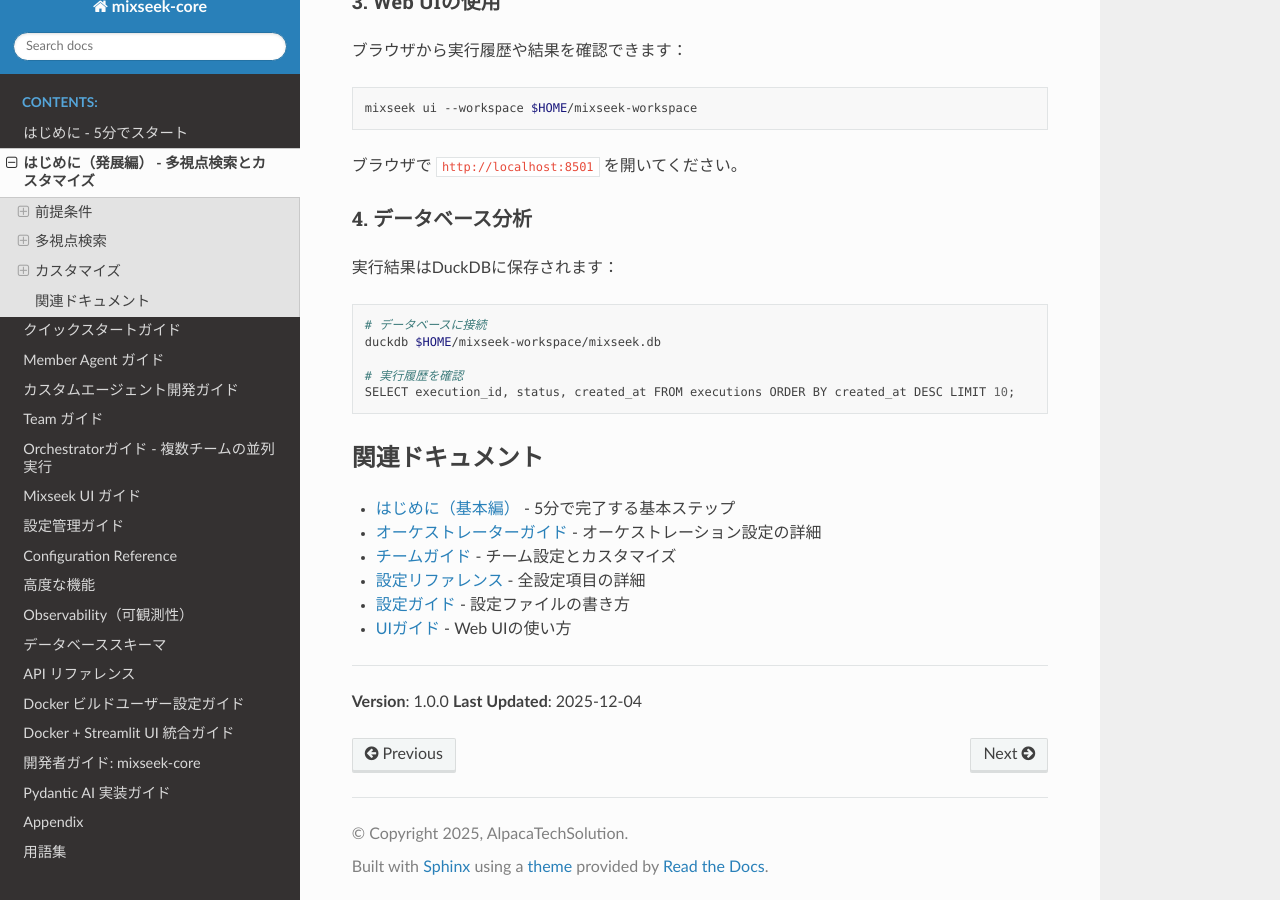
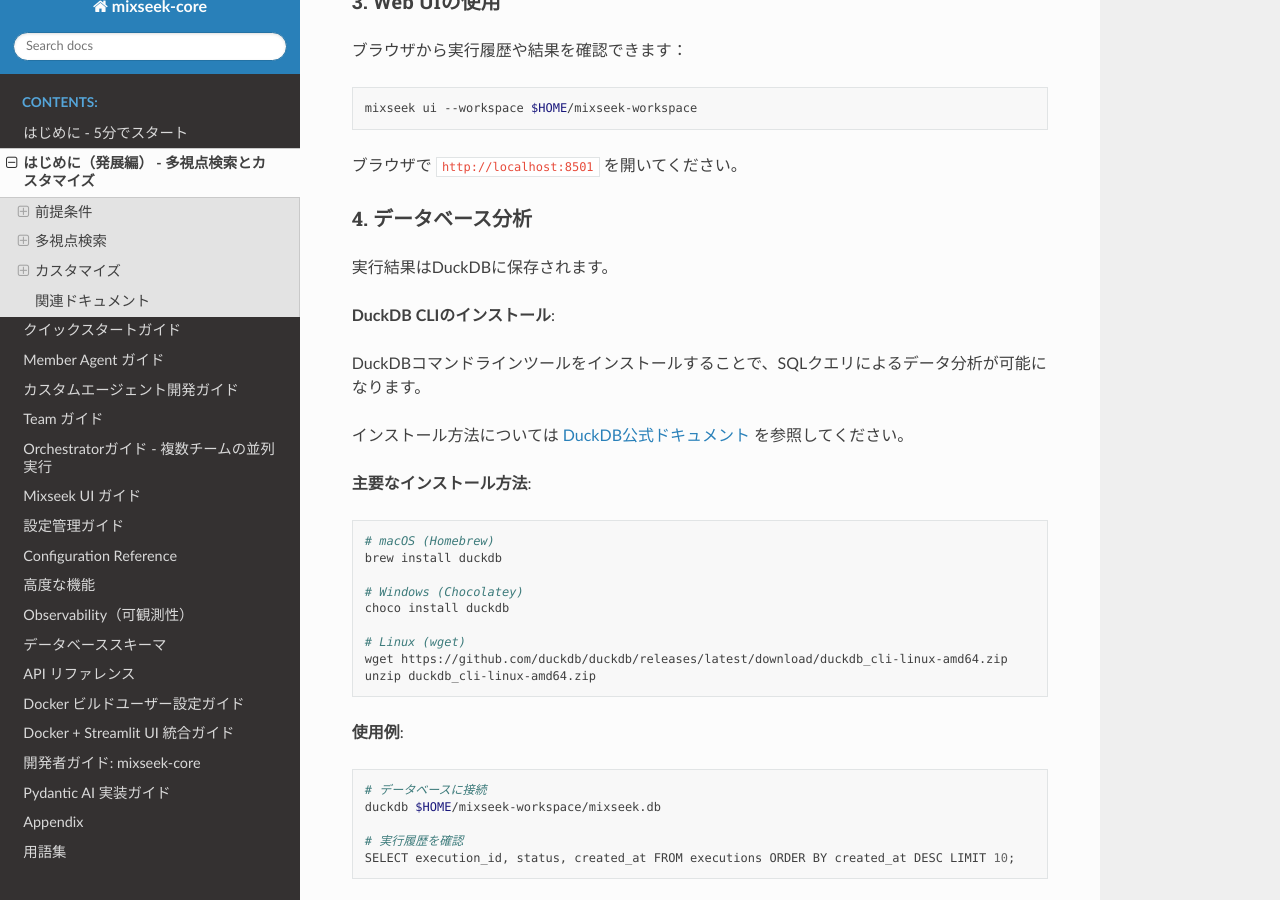
Before and after one commit to mixseek/mixseek-core, a Sphinx documentation site: the page built from docs/getting-started-advanced.md, in a window 1280 px wide and 900 px high, scrolled down 4556 px. Built offline with Sphinx 7.4.7 and the Read the Docs theme 3.1.0, drawn with Linux system fonts in a browser that asks for light colours.

Commit message:
Add DuckDB CLI installation instructions to advanced guide
Added installation guide for DuckDB CLI in the "データベース分析" section
with links to official documentation and platform-specific installation
commands (macOS/Windows/Linux).

🤖 Generated with [Claude Code](https://claude.com/claude-code)

Co-Authored-By: Claude <noreply@anthropic.com>

````diff
--- a/docs/getting-started-advanced.md
+++ b/docs/getting-started-advanced.md
@@ -197,7 +197,29 @@ mixseek ui --workspace $HOME/mixseek-workspace
 
 ### 4. データベース分析
 
-実行結果はDuckDBに保存されます：
+実行結果はDuckDBに保存されます。
+
+**DuckDB CLIのインストール**:
+
+DuckDBコマンドラインツールをインストールすることで、SQLクエリによるデータ分析が可能になります。
+
+インストール方法については [DuckDB公式ドキュメント](https://duckdb.org/docs/installation/) を参照してください。
+
+**主要なインストール方法**:
+
+```bash
+# macOS (Homebrew)
+brew install duckdb
+
+# Windows (Chocolatey)
+choco install duckdb
+
+# Linux (wget)
+wget https://github.com/duckdb/duckdb/releases/latest/download/duckdb_cli-linux-amd64.zip
+unzip duckdb_cli-linux-amd64.zip
+```
+
+**使用例**:
 
 ```bash
 # データベースに接続
````
